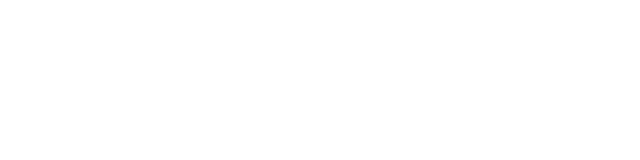
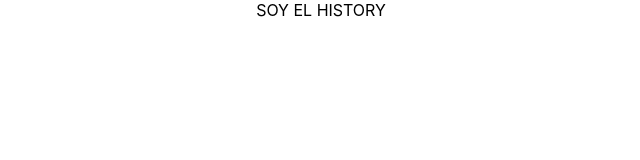
Before and after one commit to asgonzales/FullStackChallenge-Alkemy, a React (Create React App) app in the folder client/: page /history in a window 1280 px wide. Shown: the top 160 px of the page, without its empty margins (319-959 px from the left). Built offline with nearby package versions, Linux system fonts and the light colour scheme.

Commit message:
Add routes and pages in front

```diff
--- a/client/src/App.js
+++ b/client/src/App.js
@@ -1,10 +1,19 @@
 import './App.css';
-
+import { Routes, Route } from 'react-router-dom';
+import Signup from './pages/Signup/Signup.jsx';
+import Signin from './pages/Signin/Signin.jsx';
+import Home from './pages/Home/Home.jsx';
+import History from './pages/History/History';
 function App() {
 
   return (
     <div className="App">
-
+    <Routes>
+      <Route path='/signup' element={<Signup />}/>
+      <Route path='/signin' element={<Signin />}/>
+      <Route path='/home' element={<Home />}/>
+      <Route path='/history' element={<History />}/>
+    </Routes>
     </div>
   );
 }
--- a/client/src/pages/History/History.jsx
+++ b/client/src/pages/History/History.jsx
@@ -13,7 +13,7 @@
 
 
     return (
-        <div>
+        <div className={style.contHistory}>
             SOY EL HISTORY
         </div>
     )
--- a/client/src/pages/Home/Home.jsx
+++ b/client/src/pages/Home/Home.jsx
@@ -13,7 +13,7 @@
 
 
     return (
-        <div>
+        <div className={style.contHome}>
             SOY EL HOME
         </div>
     )
```
